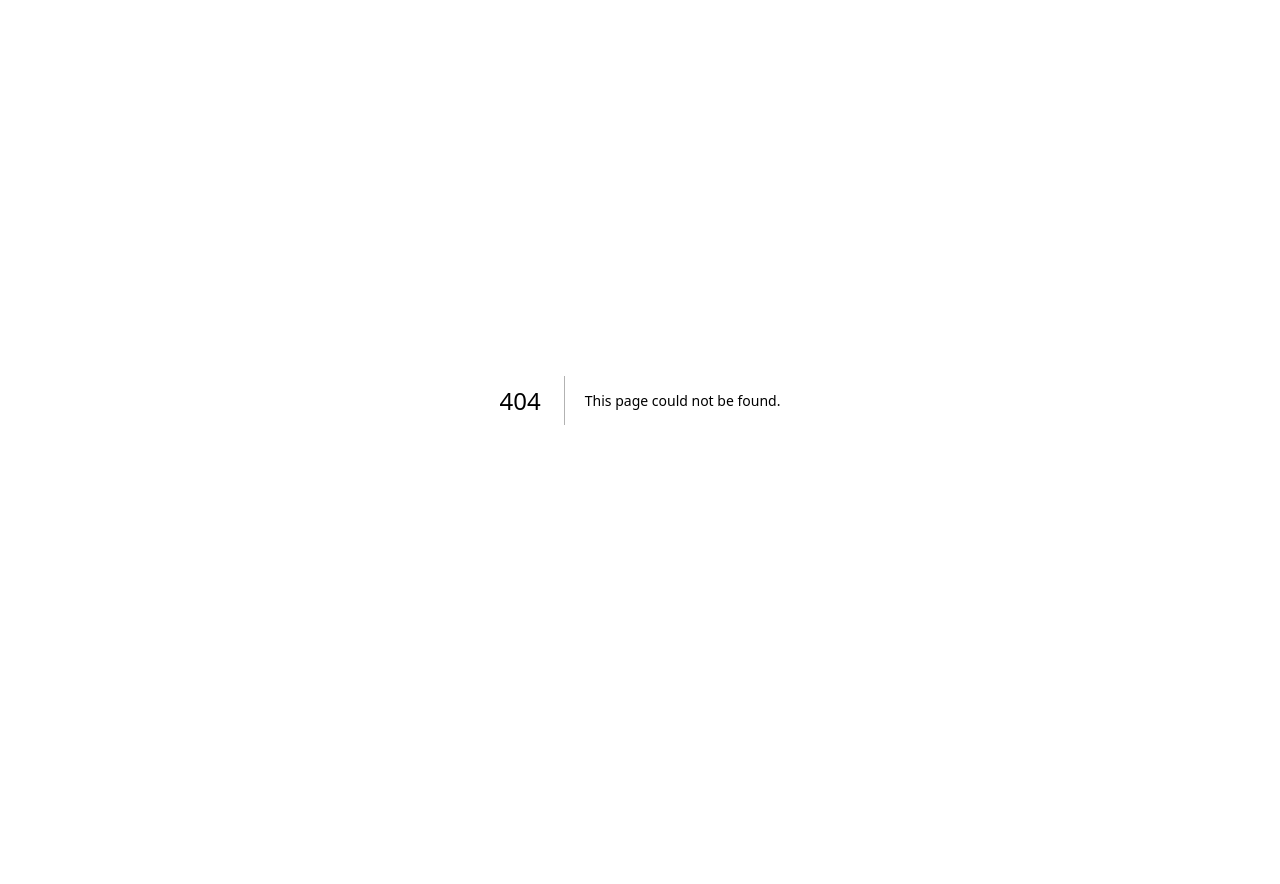
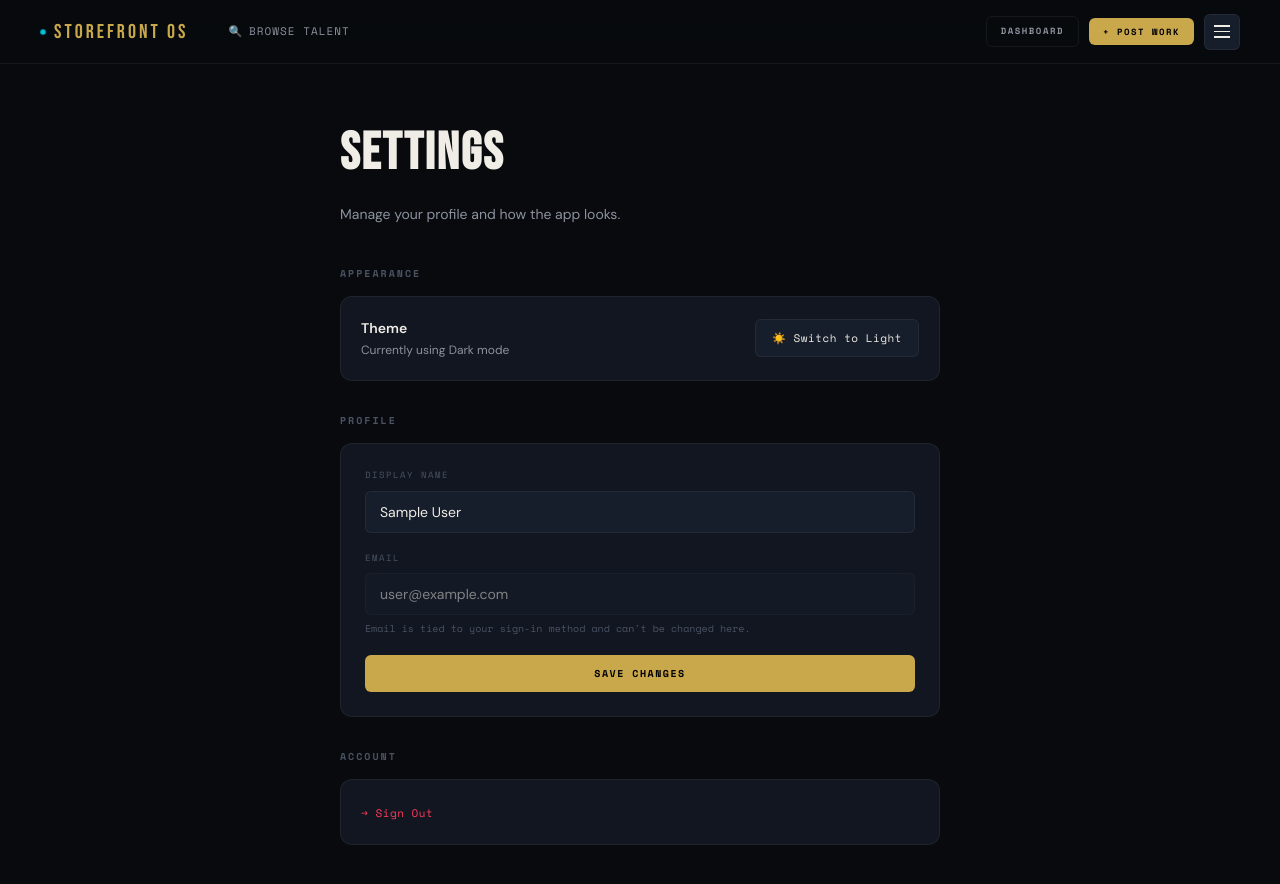
Before and after one commit to ATHEL204/storefront-os, a Next.js app: page /settings in a window 1280 px wide. Before the commit this address had no page. Shown: the top 884 px of the page. Before the commit the page ends 800 px from the top, so only its background shows below. Built offline with nearby package versions, Linux system fonts and the light colour scheme; no server answers; sample sign-in values are in the browser's storage.

Commit message:
add side drawer nav + settings page, fix login page light-theme contrast bug

```diff
--- /dev/null
+++ b/app/settings/page.tsx
@@ -0,0 +1,111 @@
+'use client'
+import { useSession, signOut } from 'next-auth/react'
+import { useRouter } from 'next/navigation'
+import { useEffect, useState } from 'react'
+import Nav from '@/components/Nav'
+import { useTheme } from '@/lib/theme'
+
+export default function SettingsPage() {
+  const { data: session, status, update } = useSession()
+  const router = useRouter()
+  const { theme, toggleTheme } = useTheme()
+  const [profileName, setProfileName] = useState('')
+  const [saving, setSaving] = useState(false)
+  const [saved, setSaved] = useState(false)
+
+  useEffect(() => {
+    if (status === 'unauthenticated') router.push('/auth/login')
+  }, [status, router])
+
+  useEffect(() => {
+    if (session?.user?.name) setProfileName(session.user.name)
+  }, [session])
+
+  async function saveProfile() {
+    if (!profileName.trim()) return
+    setSaving(true); setSaved(false)
+    try {
+      const res = await fetch('/api/users', {
+        method: 'PATCH',
+        headers: { 'Content-Type': 'application/json' },
+        body: JSON.stringify({ name: profileName.trim() }),
+      })
+      const data = await res.json()
+      if (data.ok) {
+        setSaved(true)
+        await update()
+        setTimeout(() => setSaved(false), 2500)
+      }
+    } finally {
+      setSaving(false)
+    }
+  }
+
+  if (status === 'loading') {
+    return <div style={{ minHeight:'100vh', display:'flex', alignItems:'center', justifyContent:'center', background:'var(--bg)', color:'var(--text-dim)', fontFamily:'var(--mono)', fontSize:11, letterSpacing:1 }}>LOADING...</div>
+  }
+  if (!session) return null
+
+  return (
+    <>
+      <Nav />
+      <div style={{ paddingTop:64, minHeight:'100vh', background:'var(--bg)' }}>
+        <div className="container" style={{ maxWidth:640, padding:'48px 20px 80px' }}>
+          <h1 style={{ fontFamily:'var(--display)', fontSize:'clamp(36px,5vw,52px)', letterSpacing:2, marginBottom:8 }}>SETTINGS</h1>
+          <p style={{ color:'var(--text-dim)', fontSize:14, marginBottom:40 }}>Manage your profile and how the app looks.</p>
+
+          {/* Appearance */}
+          <section style={{ marginBottom:32 }}>
+            <h2 style={{ fontFamily:'var(--mono)', fontSize:10, letterSpacing:2, textTransform:'uppercase', color:'var(--text-muted)', marginBottom:14 }}>Appearance</h2>
+            <div style={{ background:'var(--bg-card)', border:'1px solid var(--border)', borderRadius:'var(--r-lg)', padding:20, display:'flex', alignItems:'center', justifyContent:'space-between' }}>
+              <div>
+                <div style={{ fontSize:14, fontWeight:600, marginBottom:2 }}>Theme</div>
+                <div style={{ fontSize:12, color:'var(--text-dim)' }}>Currently using {theme === 'dark' ? 'Dark' : 'Light'} mode</div>
+              </div>
+              <button
+                onClick={toggleTheme}
+                style={{ display:'flex', alignItems:'center', gap:8, padding:'10px 16px', background:'var(--bg-elevated)', border:'1px solid var(--border)', borderRadius:'var(--r)', color:'var(--text)', fontFamily:'var(--mono)', fontSize:11, letterSpacing:.5, cursor:'pointer' }}
+              >
+                {theme === 'dark' ? '☀️ Switch to Light' : '🌙 Switch to Dark'}
+              </button>
+            </div>
+          </section>
+
+          {/* Profile */}
+          <section style={{ marginBottom:32 }}>
+            <h2 style={{ fontFamily:'var(--mono)', fontSize:10, letterSpacing:2, textTransform:'uppercase', color:'var(--text-muted)', marginBottom:14 }}>Profile</h2>
+            <div style={{ background:'var(--bg-card)', border:'1px solid var(--border)', borderRadius:'var(--r-lg)', padding:24 }}>
+              <div className="form-group">
+                <label className="form-label">Display Name</label>
+                <input className="form-input" value={profileName} onChange={e => setProfileName(e.target.value)} placeholder="Your name" />
+              </div>
+              <div className="form-group" style={{ marginBottom:0 }}>
+                <label className="form-label">Email</label>
+                <input className="form-input" value={session.user?.email || ''} disabled style={{ opacity:.5, cursor:'not-allowed' }} />
+                <div style={{ fontFamily:'var(--mono)', fontSize:10, color:'var(--text-muted)', marginTop:6 }}>
+                  Email is tied to your sign-in method and can&apos;t be changed here.
+                </div>
+              </div>
+              <button className="btn btn-gold btn-full" onClick={saveProfile} disabled={saving || !profileName.trim()} style={{ marginTop:18 }}>
+                {saving ? 'Saving...' : saved ? '✓ Saved' : 'Save Changes'}
+              </button>
+            </div>
+          </section>
+
+          {/* Account */}
+          <section>
+            <h2 style={{ fontFamily:'var(--mono)', fontSize:10, letterSpacing:2, textTransform:'uppercase', color:'var(--text-muted)', marginBottom:14 }}>Account</h2>
+            <div style={{ background:'var(--bg-card)', border:'1px solid var(--border)', borderRadius:'var(--r-lg)', padding:20 }}>
+              <button
+                onClick={() => signOut({ callbackUrl:'/' })}
+                style={{ background:'none', border:'none', color:'var(--red)', fontFamily:'var(--mono)', fontSize:11, letterSpacing:.5, cursor:'pointer', padding:0 }}
+              >
+                → Sign Out
+              </button>
+            </div>
+          </section>
+        </div>
+      </div>
+    </>
+  )
+}
--- a/components/Nav.tsx
+++ b/components/Nav.tsx
@@ -3,12 +3,10 @@ import { useSession, signOut } from 'next-auth/react'
 import Link from 'next/link'
 import Image from 'next/image'
 import { useState } from 'react'
-import { useTheme } from '@/lib/theme'
 
 export default function Nav({ onPostClick }: { onPostClick?: () => void }) {
   const { data: session } = useSession()
-  const { theme, toggleTheme } = useTheme()
-  const [menuOpen, setMenuOpen] = useState(false)
+  const [drawerOpen, setDrawerOpen] = useState(false)
 
   return (
     <nav className="site-nav">
@@ -24,23 +22,12 @@ export default function Nav({ onPostClick }: { onPostClick?: () => void }) {
         <span className="nav-browse-text">Browse Talent</span>
       </Link>
 
-      {/* Desktop-only right-side actions */}
+      {/* Desktop-only right-side actions — Dashboard/Post Work stay exactly here */}
       <div className="nav-desktop-actions">
-        <button className="theme-toggle" onClick={toggleTheme} aria-label="Toggle theme" title="Toggle light/dark theme">
-          {theme === 'dark' ? '☀️' : '🌙'}
-        </button>
         {session ? (
           <>
             <Link href="/dashboard" className="btn btn-ghost btn-sm">Dashboard</Link>
             <button className="btn btn-gold btn-sm" onClick={onPostClick}>+ Post Work</button>
-            <Link href="/dashboard" className="nav-avatar-link">
-              {session.user?.image
-                ? <Image src={session.user.image} alt="avatar" width={32} height={32} style={{ borderRadius:'50%', border:'1.5px solid var(--border-gold)' }} />
-                : <div style={{ width:32, height:32, borderRadius:'50%', background:'var(--bg-elevated)', border:'1.5px solid var(--border-gold)', display:'flex', alignItems:'center', justifyContent:'center', fontFamily:'var(--display)', fontSize:14, color:'var(--gold)' }}>
-                    {(session.user?.name || 'U')[0].toUpperCase()}
-                  </div>
-                }
-            </Link>
           </>
         ) : (
           <>
@@ -50,37 +37,62 @@ export default function Nav({ onPostClick }: { onPostClick?: () => void }) {
         )}
       </div>
 
-      {/* Column 3 (mobile only): hamburger / avatar trigger */}
-      <button className="nav-mobile-trigger" onClick={() => setMenuOpen(v => !v)} aria-label="Menu">
-        {session?.user?.image
-          ? <Image src={session.user.image} alt="avatar" width={30} height={30} style={{ borderRadius:'50%', border:'1.5px solid var(--border-gold)' }} />
-          : <span style={{ fontSize:20 }}>{menuOpen ? '✕' : '☰'}</span>
-        }
+      {/* Hamburger — opens the side drawer, visible on both desktop and mobile */}
+      <button className="nav-hamburger" onClick={() => setDrawerOpen(true)} aria-label="Open menu">
+        <span className="hamburger-line" />
+        <span className="hamburger-line" />
+        <span className="hamburger-line" />
       </button>
 
-      {/* Mobile dropdown menu */}
-      {menuOpen && (
-        <div className="nav-mobile-menu">
-          <button className="nav-mobile-item" onClick={() => { toggleTheme(); }}>
-            {theme === 'dark' ? '☀️ Light Mode' : '🌙 Dark Mode'}
-          </button>
+      {/* Side drawer */}
+      {drawerOpen && (
+        <>
+          <div className="drawer-backdrop" onClick={() => setDrawerOpen(false)} />
+          <div className="drawer">
+            <div className="drawer-top">
+              <span style={{ fontFamily:'var(--mono)', fontSize:10, letterSpacing:2, textTransform:'uppercase', color:'var(--text-muted)' }}>Menu</span>
+              <button className="drawer-close" onClick={() => setDrawerOpen(false)}>✕</button>
+            </div>
+
+            {session && (
+              <div className="drawer-user">
+                {session.user?.image
+                  ? <Image src={session.user.image} alt="avatar" width={40} height={40} style={{ borderRadius:'50%', border:'1.5px solid var(--border-gold)' }} />
+                  : <div style={{ width:40, height:40, borderRadius:'50%', background:'var(--bg-elevated)', border:'1.5px solid var(--border-gold)', display:'flex', alignItems:'center', justifyContent:'center', fontFamily:'var(--display)', fontSize:16, color:'var(--gold)' }}>
+                      {(session.user?.name || 'U')[0].toUpperCase()}
+                    </div>
+                }
+                <div>
+                  <div style={{ fontSize:14, fontWeight:600 }}>{session.user?.name}</div>
+                  <div style={{ fontFamily:'var(--mono)', fontSize:10, color:'var(--text-muted)' }}>{session.user?.email}</div>
+                </div>
+              </div>
+            )}
+
+            <div className="drawer-links">
+              {/* These duplicate the desktop buttons but only actually show on mobile,
+                  since Dashboard/Post Work already have dedicated buttons on desktop. */}
+              {session && (
+                <>
+                  <Link href="/dashboard" className="drawer-item drawer-item-mobile-only" onClick={() => setDrawerOpen(false)}>📊 Dashboard</Link>
+                  <button className="drawer-item drawer-item-mobile-only" onClick={() => { setDrawerOpen(false); onPostClick?.() }}>✦ Post Work</button>
+                </>
+              )}
+
               {session ? (
                 <>
-              <div className="nav-mobile-user">
-                <div style={{ fontSize:13, fontWeight:600 }}>{session.user?.name}</div>
-                <div style={{ fontFamily:'var(--mono)', fontSize:10, color:'var(--text-muted)' }}>{session.user?.email}</div>
-              </div>
-              <Link href="/dashboard" className="nav-mobile-item" onClick={() => setMenuOpen(false)}>📊 Dashboard</Link>
-              <button className="nav-mobile-item" onClick={() => { setMenuOpen(false); onPostClick?.() }}>✦ Post Work</button>
-              <button className="nav-mobile-item" style={{ color:'var(--red)' }} onClick={() => signOut({ callbackUrl:'/' })}>→ Sign Out</button>
+                  <Link href="/settings" className="drawer-item" onClick={() => setDrawerOpen(false)}>⚙️ Settings</Link>
+                  <button className="drawer-item" style={{ color:'var(--red)' }} onClick={() => signOut({ callbackUrl:'/' })}>→ Sign Out</button>
                 </>
               ) : (
                 <>
-              <Link href="/auth/login" className="nav-mobile-item" onClick={() => setMenuOpen(false)}>Sign In</Link>
-              <Link href="/auth/login" className="nav-mobile-item" style={{ color:'var(--gold)' }} onClick={() => setMenuOpen(false)}>Get Started →</Link>
+                  <Link href="/auth/login" className="drawer-item" onClick={() => setDrawerOpen(false)}>Sign In</Link>
+                  <Link href="/auth/login" className="drawer-item" style={{ color:'var(--gold)' }} onClick={() => setDrawerOpen(false)}>Get Started →</Link>
                 </>
               )}
             </div>
+          </div>
+        </>
       )}
 
       <style>{`
@@ -95,24 +107,50 @@ export default function Nav({ onPostClick }: { onPostClick?: () => void }) {
         .nav-logo { display:flex; align-items:center; gap:8px; font-family:var(--display); font-size:20px; letter-spacing:3px; color:var(--gold); }
         .nav-dot { width:6px; height:6px; background:var(--electric); border-radius:50%; display:inline-block; animation: blink 2s infinite; }
         .nav-browse { display:none; }
-        .nav-mobile-trigger { display:none; }
-        .nav-mobile-menu { display:none; }
 
-        .theme-toggle {
-          width:32px; height:32px; display:flex; align-items:center; justify-content:center;
+        .nav-desktop-actions { display:flex; align-items:center; gap:10px; }
+
+        .nav-hamburger {
+          display:flex; flex-direction:column; align-items:center; justify-content:center; gap:4px;
+          width:36px; height:36px; margin-left:10px;
           background: var(--bg-elevated); border:1px solid var(--border); border-radius:var(--r);
-          font-size:14px; cursor:pointer; transition: all .2s;
+          cursor:pointer;
         }
-        .theme-toggle:hover { border-color: var(--border-gold); }
+        .hamburger-line { width:16px; height:1.5px; background:var(--text); display:block; }
 
-        /* Desktop: this bug caused the avatar to wrap onto its own line before —
-           the container needs an explicit flex display, not just a hide-on-mobile rule. */
-        .nav-desktop-actions {
-          display: flex; align-items: center; gap: 10px; flex-wrap: nowrap;
+        .drawer-backdrop {
+          position:fixed; inset:0; background:rgba(0,0,0,0.5); z-index:1998;
+          animation: fade-in .2s ease;
         }
-        .nav-avatar-link { display:flex; align-items:center; }
+        @keyframes fade-in { from{opacity:0} to{opacity:1} }
+        @keyframes slide-in { from{ transform:translateX(100%) } to{ transform:translateX(0) } }
 
-        /* Desktop: show a Browse Talent link inline with actions */
+        .drawer {
+          position:fixed; top:0; right:0; bottom:0; width:300px; max-width:85vw; z-index:1999;
+          background: var(--bg-2); border-left:1px solid var(--border);
+          display:flex; flex-direction:column; padding:20px;
+          animation: slide-in .25s var(--ease);
+        }
+        .drawer-top { display:flex; align-items:center; justify-content:space-between; margin-bottom:20px; }
+        .drawer-close {
+          width:28px; height:28px; display:flex; align-items:center; justify-content:center;
+          background:var(--bg-elevated); border:1px solid var(--border); border-radius:var(--r);
+          color:var(--text-dim); cursor:pointer;
+        }
+        .drawer-user {
+          display:flex; align-items:center; gap:12px; padding:14px;
+          background: var(--bg-card); border:1px solid var(--border); border-radius:var(--r-lg);
+          margin-bottom:16px;
+        }
+        .drawer-links { display:flex; flex-direction:column; gap:4px; }
+        .drawer-item {
+          display:block; width:100%; text-align:left; padding:12px 14px; background:none; border:none;
+          color:var(--text); font-family:var(--body); font-size:14px; border-radius:var(--r); cursor:pointer;
+        }
+        .drawer-item:hover { background: var(--bg-elevated); }
+        .drawer-item-mobile-only { display:none; }
+
+        /* Desktop: show Browse Talent link inline */
         @media (min-width: 769px) {
           .nav-browse {
             display: flex; align-items:center; gap:6px;
@@ -122,7 +160,7 @@ export default function Nav({ onPostClick }: { onPostClick?: () => void }) {
           .nav-browse:hover { color: var(--gold); }
         }
 
-        /* Mobile: 3-column layout — logo | browse talent | menu trigger */
+        /* Mobile: 3-column layout — logo | browse talent | hamburger */
         @media (max-width: 768px) {
           .site-nav { padding: 0 16px; display:grid; grid-template-columns: 1fr auto 1fr; align-items:center; }
           .nav-logo-text { display:none; }
@@ -132,22 +170,8 @@ export default function Nav({ onPostClick }: { onPostClick?: () => void }) {
             font-family: var(--mono); font-size:9px; letter-spacing:.5px; text-transform:uppercase; color:var(--text-dim);
           }
           .nav-browse-icon { font-size:16px; }
-          .nav-mobile-trigger {
-            display:flex; align-items:center; justify-content:center; justify-self:end;
-            width:36px; height:36px; background:none; border:1px solid var(--border); border-radius:var(--r);
-            color:var(--text); cursor:pointer;
-          }
-          .nav-mobile-menu {
-            display:flex; flex-direction:column; position:fixed; top:64px; left:0; right:0;
-            background: rgba(8,10,14,0.98); backdrop-filter: blur(20px); border-bottom:1px solid var(--border);
-            padding: 8px; gap:2px; z-index:999;
-          }
-          .nav-mobile-user { padding:12px 14px; border-bottom:1px solid var(--border); margin-bottom:6px; }
-          .nav-mobile-item {
-            display:block; width:100%; text-align:left; padding:12px 14px; background:none; border:none;
-            color:var(--text); font-family:var(--body); font-size:14px; border-radius:var(--r); cursor:pointer;
-          }
-          .nav-mobile-item:hover { background: var(--bg-elevated); }
+          .nav-hamburger { justify-self:end; margin-left:0; }
+          .drawer-item-mobile-only { display:block; }
         }
       `}</style>
     </nav>
```
Also changed, not shown: app/auth/login/page.tsx (+11 -10 lines). Lines whose indentation alone changed are shown as unchanged.
